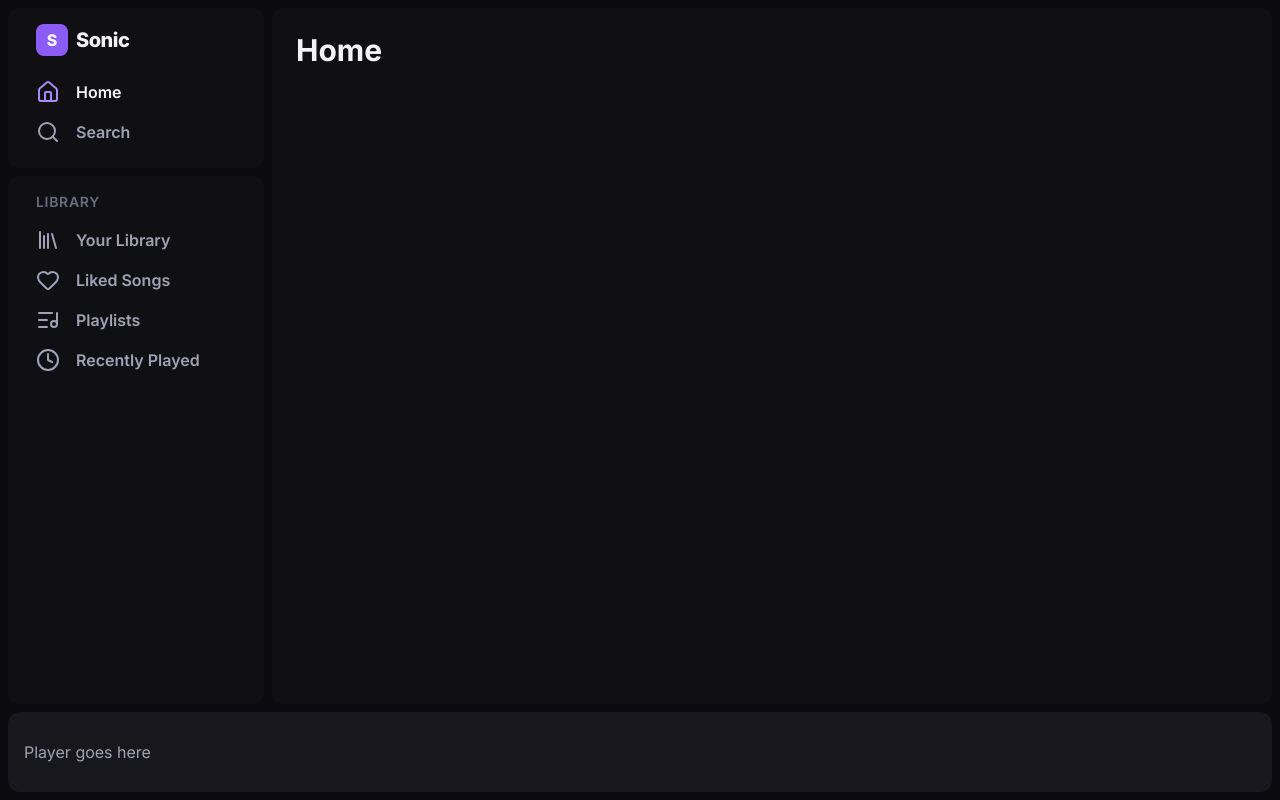
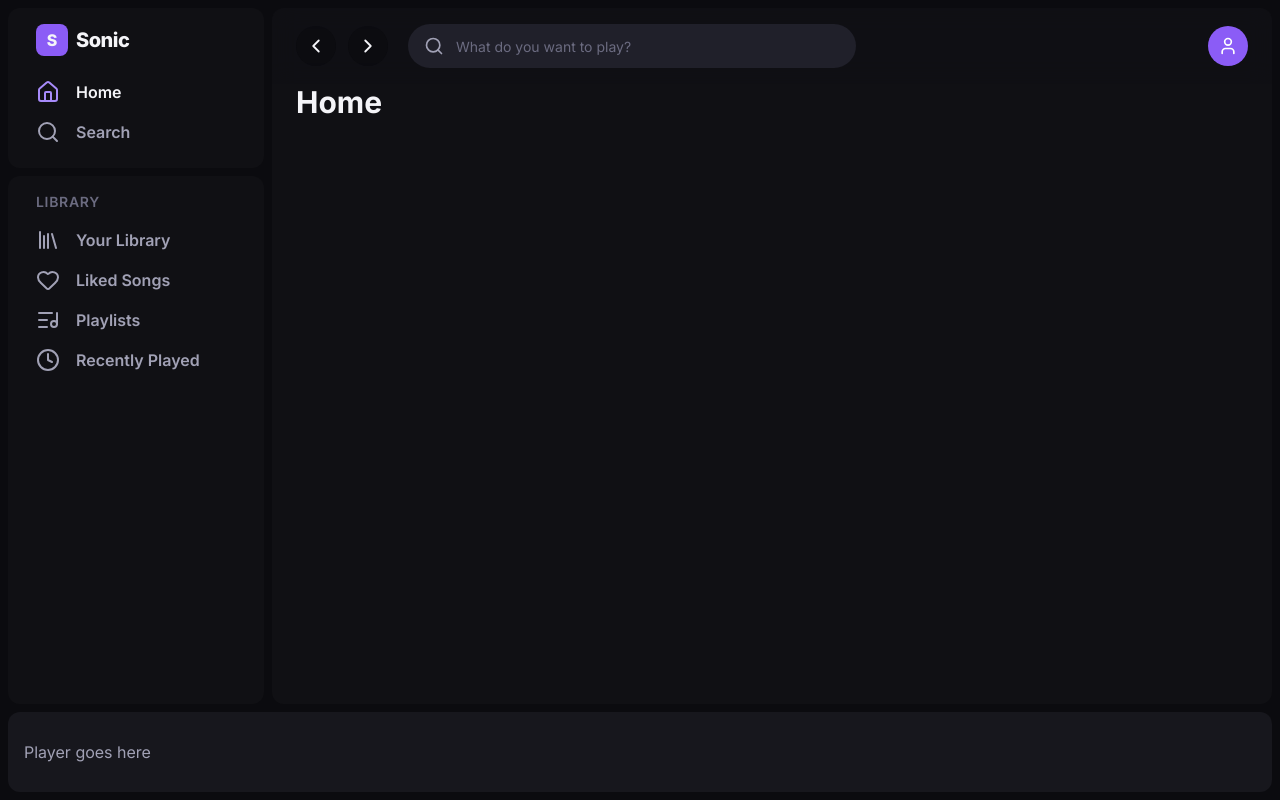
Before and after one commit to Ashtik0716/Sonic, a React (Vite) app in the folder client/: page / in a window 1280 px wide. Built offline with nearby package versions, Linux system fonts and the light colour scheme.

Commit message:
Add sticky Navbar with history navigation and search box

```diff
--- a/client/src/components/layout/AppLayout.jsx
+++ b/client/src/components/layout/AppLayout.jsx
@@ -1,5 +1,6 @@
 import { Outlet } from 'react-router-dom'
 import Sidebar from './Sidebar'
+import Navbar from './Navbar'
 
 function AppLayout() {
   return (
@@ -7,13 +8,16 @@ function AppLayout() {
     <div className="flex h-full flex-col bg-surface-950">
       {/* min-h-0 lets this row shrink so the main area can scroll */}
       <div className="flex min-h-0 flex-1 gap-2 p-2 pb-0">
-        {/* The one and only Sidebar */}
         <Sidebar />
 
-        {/* The one and only main content area */}
-        <main className="flex-1 overflow-y-auto rounded-xl bg-surface-900 p-6">
-          {/* The current page renders here */}
-          <Outlet />
+        {/* No padding here, so the sticky Navbar sits flush at the top */}
+        <main className="flex-1 overflow-y-auto rounded-xl bg-surface-900">
+          <Navbar />
+
+          {/* Padding lives here instead, around the page content */}
+          <div className="px-6 pb-6">
+            <Outlet />
+          </div>
         </main>
       </div>
 
--- /dev/null
+++ b/client/src/components/layout/Navbar.jsx
@@ -0,0 +1,52 @@
+import { useNavigate } from 'react-router-dom'
+import { ChevronLeft, ChevronRight, Search, User } from 'lucide-react'
+
+function Navbar() {
+  // useNavigate returns a function we can call to change pages
+  const navigate = useNavigate()
+
+  return (
+    // sticky: stays at the top while the page scrolls underneath
+    <header className="sticky top-0 z-10 flex items-center gap-3 bg-surface-900/80 px-6 py-4 backdrop-blur-md">
+      {/* Back / forward: navigate(-1) and navigate(1) move through history */}
+      <button
+        onClick={() => navigate(-1)}
+        aria-label="Go back"
+        className="flex h-10 w-10 items-center justify-center rounded-full bg-surface-950/70 text-ink-100 transition hover:bg-surface-700"
+      >
+        <ChevronLeft size={22} />
+      </button>
+      <button
+        onClick={() => navigate(1)}
+        aria-label="Go forward"
+        className="flex h-10 w-10 items-center justify-center rounded-full bg-surface-950/70 text-ink-100 transition hover:bg-surface-700"
+      >
+        <ChevronRight size={22} />
+      </button>
+
+      {/* Search box: clicking it jumps to the Search page */}
+      <div className="relative ml-2 max-w-md flex-1">
+        <Search
+          size={20}
+          className="pointer-events-none absolute left-4 top-1/2 -translate-y-1/2 text-ink-300"
+        />
+        <input
+          type="text"
+          placeholder="What do you want to play?"
+          onFocus={() => navigate('/search')}
+          className="h-11 w-full rounded-full bg-surface-700 pl-12 pr-4 text-sm text-ink-100 placeholder:text-ink-500 outline-none transition focus:ring-2 focus:ring-brand-500"
+        />
+      </div>
+
+      {/* Profile button: placeholder until authentication exists */}
+      <button
+        aria-label="Profile"
+        className="ml-auto flex h-10 w-10 items-center justify-center rounded-full bg-brand-500 text-white transition hover:scale-105 hover:bg-brand-600"
+      >
+        <User size={20} />
+      </button>
+    </header>
+  )
+}
+
+export default Navbar
```
